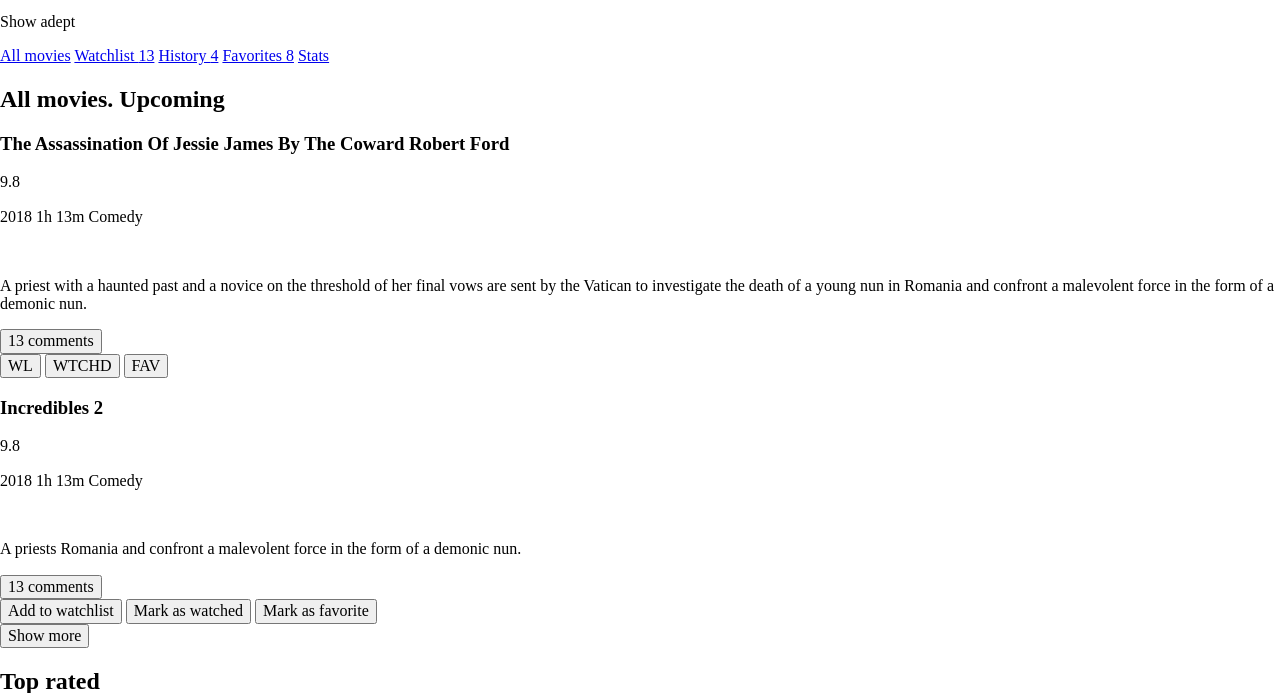
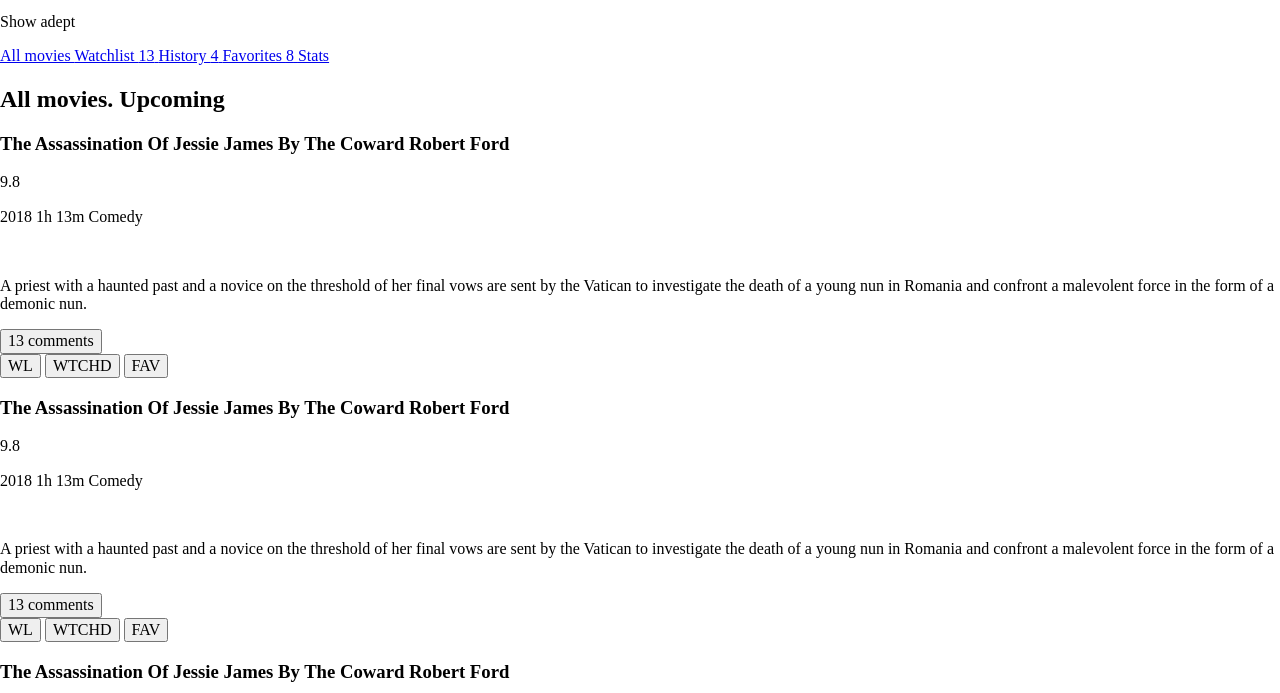
Before and after one commit to isatalkin/82296-cinemaddict-8, a website built with webpack: page public/index.html in a window 1280 px wide. Both pictures are taken after a click on the link "All movies". Shown: the part 107-800 px from the top of the page. Built offline with nearby package versions, Linux system fonts and the light colour scheme; files whose address does not match are found by name.

Commit message:
реализует функционал отрисовки карточек

```diff
--- a/public/index.html
+++ b/public/index.html
@@ -24,11 +24,11 @@
 
 <main class="main">
   <nav class="main-navigation">
-    <a href="#all" class="main-navigation__item main-navigation__item--active">All movies</a>
+    <!-- <a href="#all" class="main-navigation__item main-navigation__item--active">All movies</a>
     <a href="#watchlist" class="main-navigation__item">Watchlist <span class="main-navigation__item-count">13</span></a>
     <a href="#history" class="main-navigation__item">History <span class="main-navigation__item-count">4</span></a>
     <a href="#favorites" class="main-navigation__item">Favorites <span class="main-navigation__item-count">8</span></a>
-    <a href="#stats" class="main-navigation__item main-navigation__item--additional">Stats</a>
+    <a href="#stats" class="main-navigation__item main-navigation__item--additional">Stats</a> -->
   </nav>
 
   <section class="films">
--- a/src/main.js
+++ b/src/main.js
@@ -0,0 +1,67 @@
+import makeFilter from './make-filter';
+import makeCard from './make-card';
+
+/**
+ * Перечисление используемых констант.
+ * @readonly
+ * @enum {number}
+ */
+const Numbers = {
+  /** Кол-во основных карточек для изначальной отрисовки*/
+  DEFAULT_CARDS: 7,
+  /** Кол-во экстра-карточек для изначальной отрисовки */
+  DEFAULT_EXTRA_CARDS: 2,
+  /** Максимальное кол-во карточек для слуйчайно генерации */
+  MAX_CARDS: 10
+};
+
+/** Генерирует случайное число от 0 до заданного максимума
+ * @param {number} max - максимальное число
+ * @return {number} - возвращает число
+ */
+const getRandomNumber = (max) => Math.floor(Math.random() * max);
+
+/** Коллекция контейнеров для отрисовки карточек */
+const cardContainers = document.querySelectorAll(`.films-list__container`);
+
+/** Удаляет все карточки из всех контейнеров */
+const clearCardContainers = () => {
+  cardContainers.forEach((item) => {
+    while (item.lastElementChild) {
+      item.removeChild(item.lastElementChild);
+    }
+  });
+};
+
+/** Рендерит карточки в заданный контейнер
+ * @param {number} containerIndex - индекс контейнера в коллекции контейнеров
+ * @param {number} quantity - кол-во карточек для рендера
+ * @param {boolean} noControls - наличие контролов у карточек
+ */
+const renderCards = (containerIndex, quantity, noControls) => {
+  for (let i = 0; i < quantity; i++) {
+    cardContainers[containerIndex].insertAdjacentHTML(`beforeend`, makeCard(noControls));
+  }
+};
+
+/** Контейнер для отрисовки фильтров */
+const filterContainer = document.querySelector(`.main-navigation`);
+
+filterContainer.insertAdjacentHTML(`beforeend`, makeFilter(`All movies`, 0, true));
+filterContainer.insertAdjacentHTML(`beforeend`, makeFilter(`Watchlist`, 13));
+filterContainer.insertAdjacentHTML(`beforeend`, makeFilter(`History`, 4));
+filterContainer.insertAdjacentHTML(`beforeend`, makeFilter(`Favorites`, 8));
+filterContainer.insertAdjacentHTML(`beforeend`, makeFilter(`Stats`, 0, false, true));
+
+filterContainer.addEventListener(`click`, (evt) => {
+  if (evt.target.classList.contains(`main-navigation__item`)) {
+    clearCardContainers();
+    renderCards(0, getRandomNumber(Numbers.MAX_CARDS));
+    renderCards(1, getRandomNumber(Numbers.MAX_CARDS), true);
+    renderCards(2, getRandomNumber(Numbers.MAX_CARDS), true);
+  }
+});
+
+renderCards(0, Numbers.DEFAULT_CARDS);
+renderCards(1, Numbers.DEFAULT_EXTRA_CARDS, true);
+renderCards(2, Numbers.DEFAULT_EXTRA_CARDS, true);
--- /dev/null
+++ b/src/make-card.js
@@ -0,0 +1,26 @@
+/** Создаёт шаблон карточки фильма
+ * @param {boolean} noControls - наличие контролов у карточки
+ * @return {string} - возвращает строку с шаблоном карточки
+ */
+export default (noControls) => {
+  return `
+  <article class="film-card ${noControls ? `film-card--no-controls` : ``}">
+    <h3 class="film-card__title">The Assassination Of Jessie James By The Coward Robert Ford</h3>
+    <p class="film-card__rating">9.8</p>
+    <p class="film-card__info">
+      <span class="film-card__year">2018</span>
+      <span class="film-card__duration">1h&nbsp;13m</span>
+      <span class="film-card__genre">Comedy</span>
+    </p>
+    <img src="./images/posters/three-friends.jpg" alt="" class="film-card__poster">
+    ${noControls ? `` : `<p class="film-card__description">A priest with a haunted past and a novice on the threshold of her final vows are sent by the Vatican to investigate the death of a young nun in Romania and confront a malevolent force in the form of a demonic nun.</p>`}
+    <button class="film-card__comments">13 comments</button>
+
+    ${noControls ? `` : `<form class="film-card__controls">
+      <button class="film-card__controls-item button film-card__controls-item--add-to-watchlist"><!--Add to watchlist--> WL</button>
+      <button class="film-card__controls-item button film-card__controls-item--mark-as-watched"><!--Mark as watched-->WTCHD</button>
+      <button class="film-card__controls-item button film-card__controls-item--favorite"><!--Mark as favorite-->FAV</button>
+    </form>`}
+
+  </article>`;
+};
--- /dev/null
+++ b/src/make-filter.js
@@ -0,0 +1,18 @@
+/** Создаёт шаблон фильтра
+ * @param {string} filterName - имя фильтра
+ * @param {number} filterCount - кол-во фильтрующихся карточек
+ * @param {boolean} isActive - является ли фильтр активным
+ * @param {boolean} isAdditional - является ли фильтр дополнительным
+ * @return {string} - возвращает строку с шаблоном фильтра
+ */
+export default (filterName, filterCount = 0, isActive = false, isAdditional) => {
+  return `
+    <a href="#${filterName === `All movies` ? `all` : filterName.toLowerCase()}" class="
+    main-navigation__item
+    ${isActive ? `main-navigation__item--active` : ``}
+    ${isAdditional ? `main-navigation__item--additional` : ``}
+    ">
+      ${filterName}
+      ${filterCount > 0 ? `<span class="main-navigation__item-count">${filterCount}</span>` : ``}
+    </a>`;
+};
```
